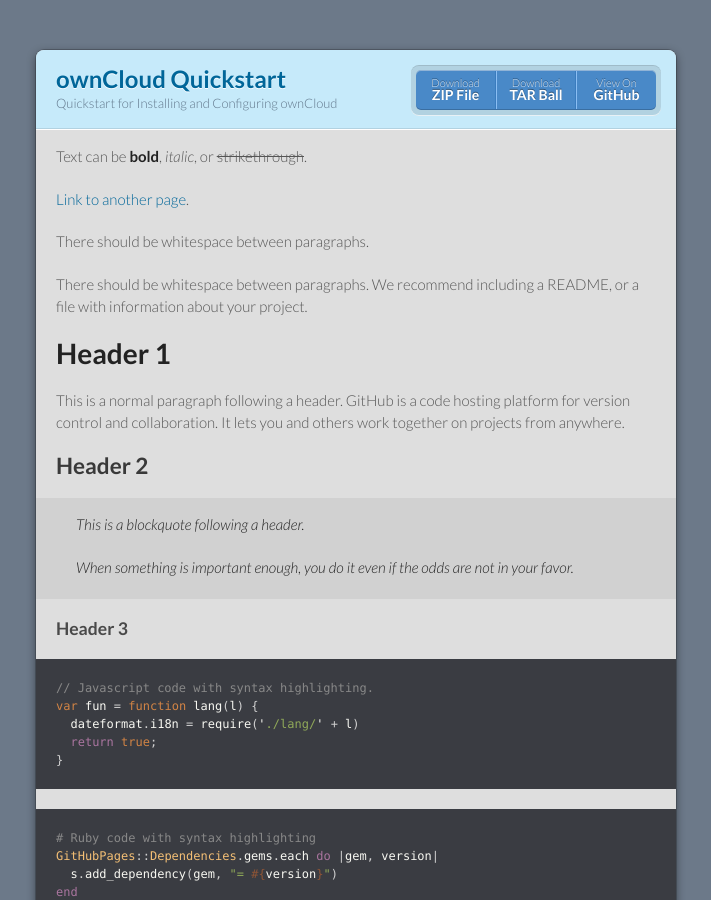
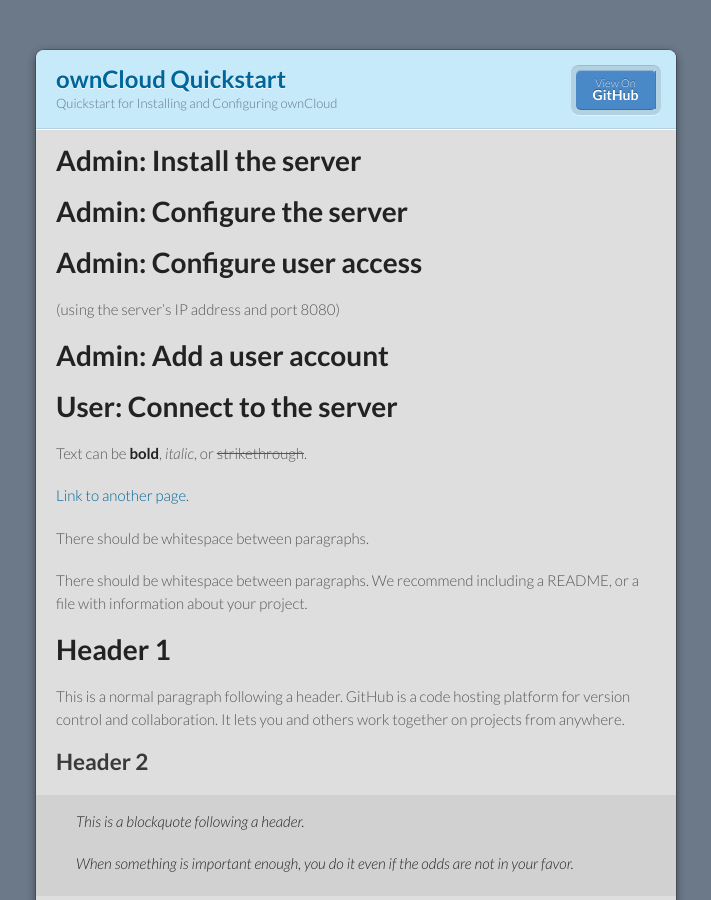
Before and after one commit to schwingle/this-is-only-a-test, a Jekyll site: the page built from index.md, in a window 1280 px wide and 900 px high. Shown: the whole window, without its empty margins (284-995 px from the left). Built offline with Jekyll 4.4.1, drawn with Linux system fonts in a browser that asks for light colours; our own code applies the rules of GitHub Pages for plain Markdown files.

Commit message:
index control

```diff
--- a/_config.yml
+++ b/_config.yml
@@ -1,7 +1,7 @@
 # Site settings
 title: ownCloud Quickstart
 description: Quickstart for Installing and Configuring ownCloud
-show_downloads: true
+show_downloads: false
 google_analytics:
 theme: jekyll-theme-modernist
 baseurl: "/owncloud-quickstart/"
--- a/index.md
+++ b/index.md
@@ -1,6 +1,21 @@
 ---
 layout: default
 ---
+
+# Admin: Install the server
+
+# Admin: Configure the server
+
+# Admin: Configure user access
+(using the server's IP address and port 8080)
+
+# Admin: Add a user account
+
+# User: Connect to the server
+
+
+
+
 
 Text can be **bold**, _italic_, or ~~strikethrough~~.
 
```
Also changed, not shown: index.html (deleted, +0 -18 lines).
